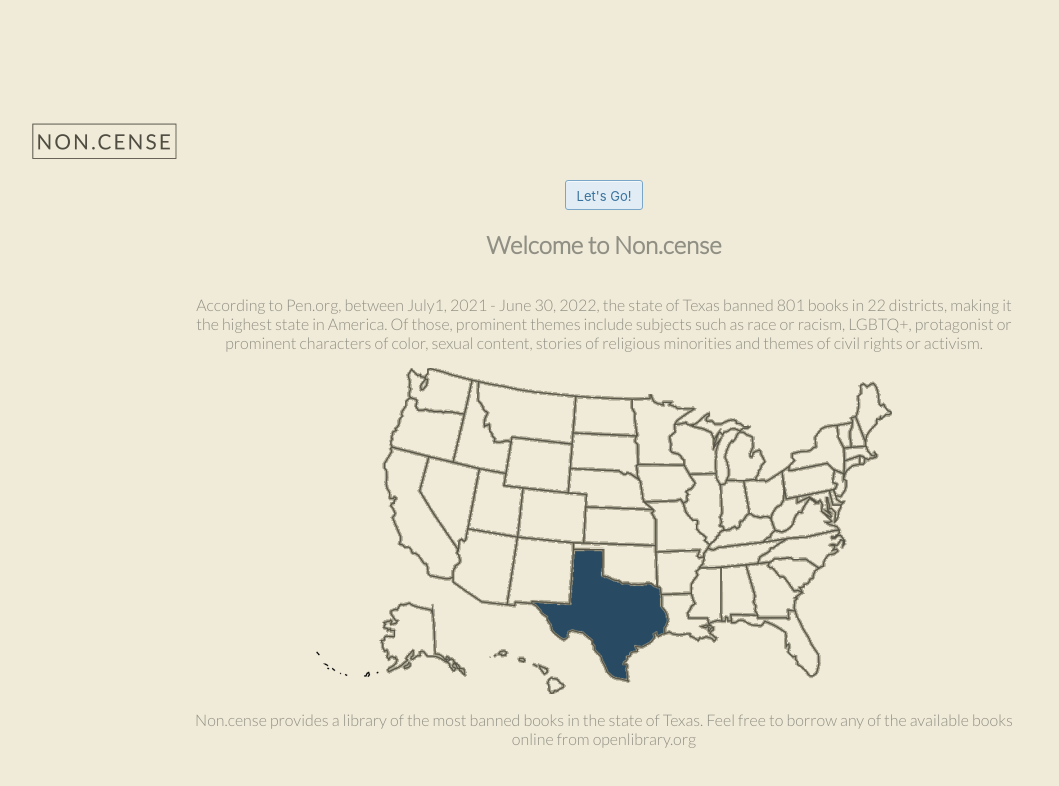
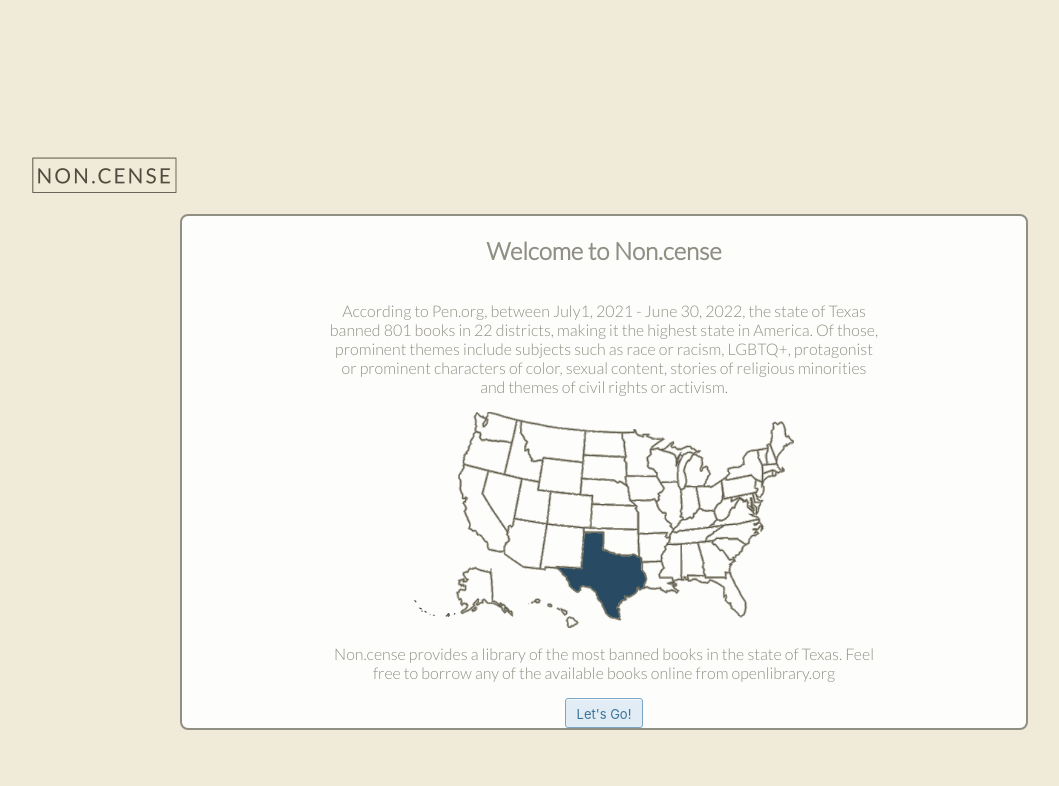
Before and after one commit to jheidepriem/noncense, a React (Create React App) app: page / in a window 1280 px wide. Shown: the top 786 px of the page, without its empty margins (36-1095 px from the left). Built offline with nearby package versions, Linux system fonts and the light colour scheme; no server answers.

Commit message:
Refactor about me page

```diff
--- a/src/About/About.js
+++ b/src/About/About.js
@@ -1,32 +1,36 @@
+import { Link } from "react-router-dom";
 import Header from "../Header/Header";
 import "./About.css";
 
 const About = () => {
   return (
     <main className="about-me">
-      <Header />
-      <section className="button-container">
-        <button className="button" role="button">
-          Let's Go!
-        </button>
-      </section>
+      <Header/>
+      <section className="text-wrap">
         <h2 className="welcome-title">Welcome to Non.cense</h2>
         <section className="text-container">
           <p className="about-text">
             According to Pen.org, between July1, 2021 - June 30, 2022, the state
-          of Texas banned 801 books in 22 districts, making it the highest state
-          in America. Of those, prominent themes include subjects such as race
-          or racism, LGBTQ+, protagonist or prominent characters of color,
-          sexual content, stories of religious minorities and themes of civil
-          rights or activism.
+            of Texas banned 801 books in 22 districts, making it the highest
+            state in America. Of those, prominent themes include subjects such
+            as race or racism, LGBTQ+, protagonist or prominent characters of
+            color, sexual content, stories of religious minorities and themes of
+            civil rights or activism.
           </p>
-      </section>
+
           <img className="map-image" src="map.png" alt="Map image" />
           <p className="about-text-2">
-        Non.cense provides a library of the most banned books in the state of
-        Texas. Feel free to borrow any of the available books online from
+            Non.cense provides a library of the most banned books in the state
+            of Texas. Feel free to borrow any of the available books online from
             openlibrary.org
           </p>
+          <Link to="/library">
+            <button className="button" role="button">
+              Let's Go!{" "}
+            </button>
+          </Link>
+        </section>
+      </section>
     </main>
   );
 };
```
Lines whose indentation alone changed are shown as unchanged.
